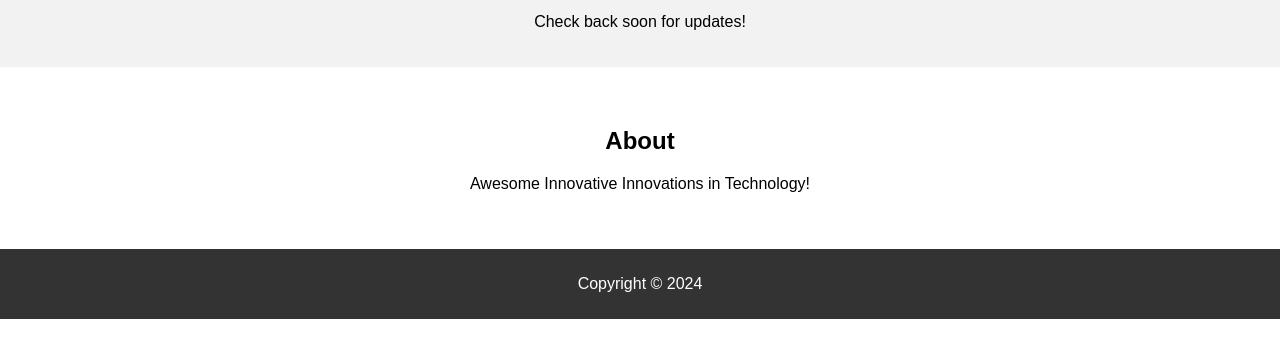
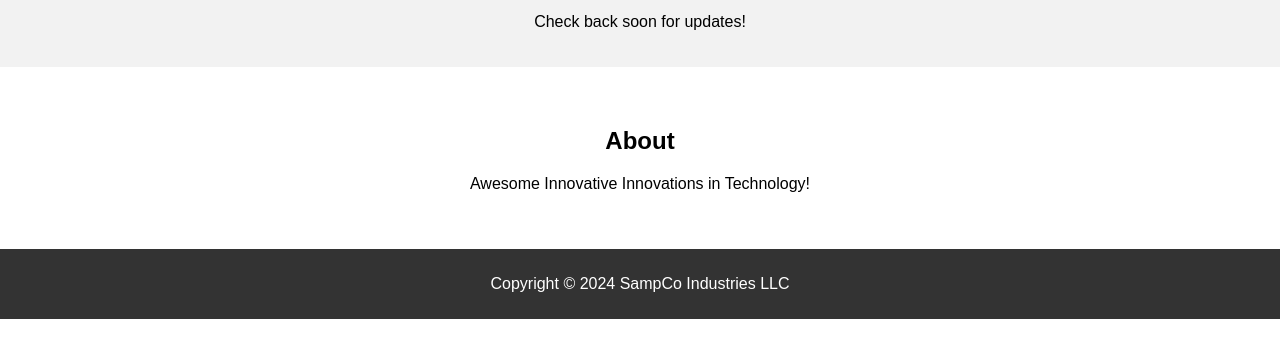
Before and after one commit to GabrielSamp/staticsite, a plain HTML site: page index.html in a window 1280 px wide. Shown: the part 121-478 px from the top of the page. Drawn offline with Linux system fonts and the light colour scheme.

Commit message:
Update index.html

```diff
--- a/index.html
+++ b/index.html
@@ -42,7 +42,7 @@
 
 
 <div class="footer">
-    <p>Copyright © 2024</p>
+    <p>Copyright © 2024 SampCo Industries LLC</p>
 </div>
 
 </body>
```
